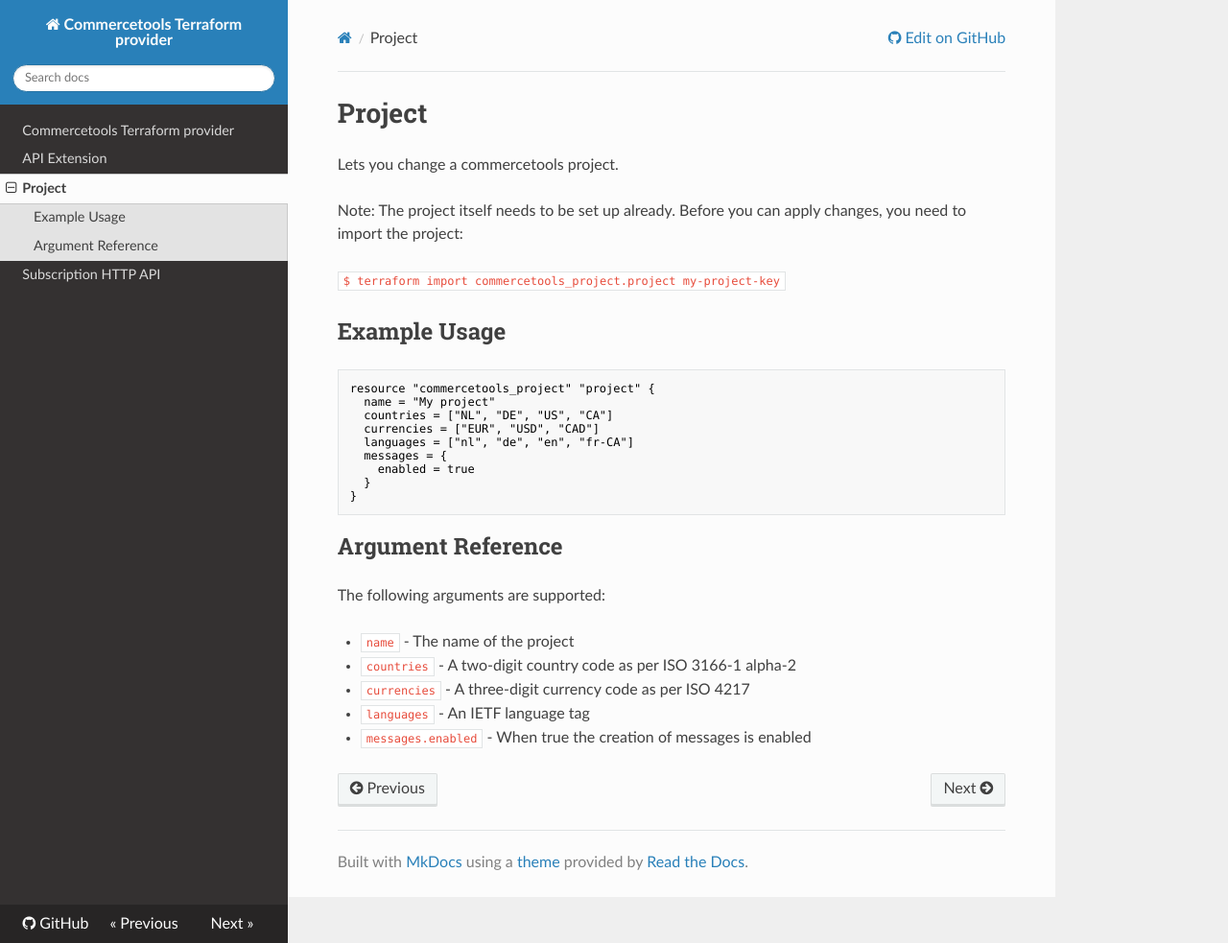
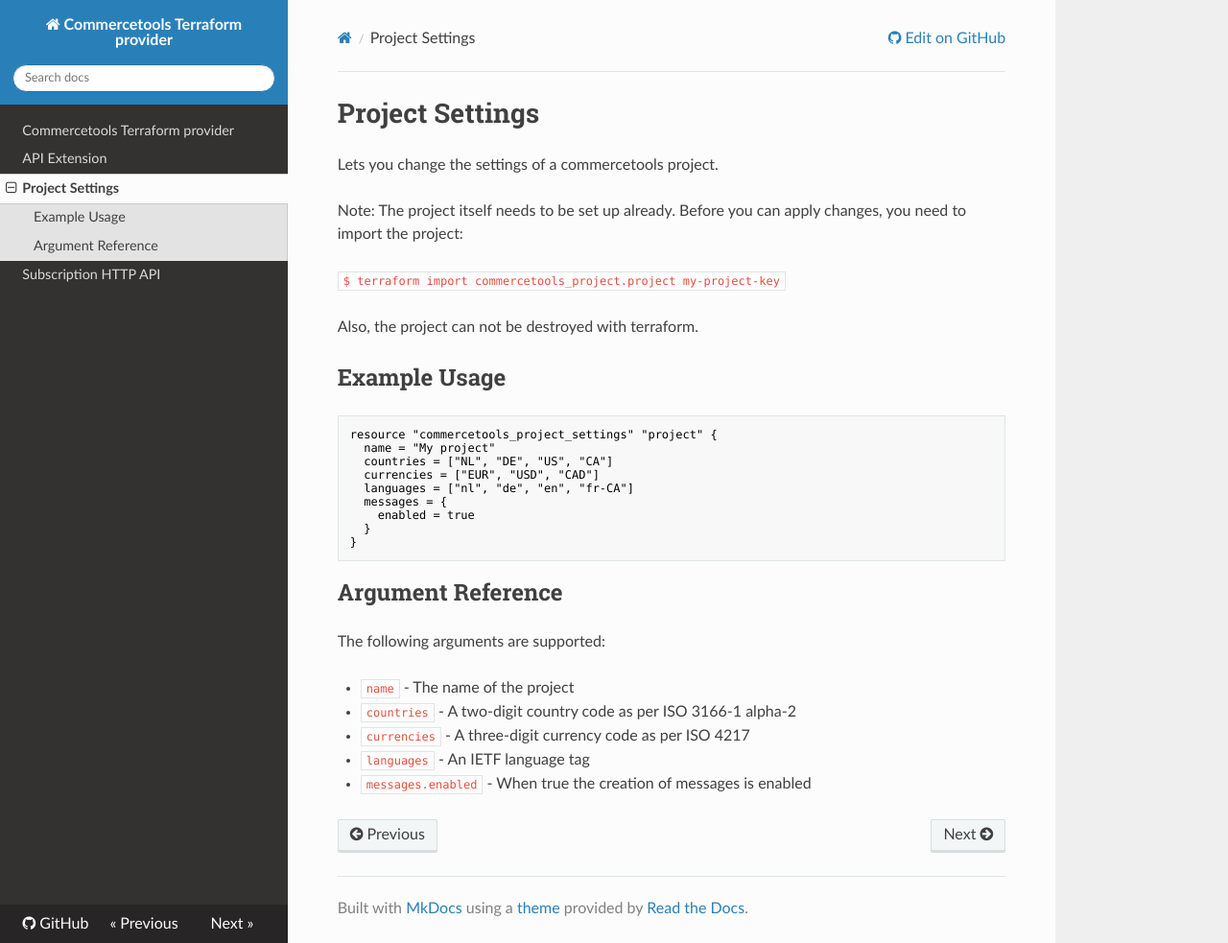
Before and after one commit to labd/terraform-provider-commercetools, an MkDocs documentation site: the page built from docs/resource_project.md, in a window 1280 px wide and 983 px high. Shown: the whole window at 96% size. Built offline with MkDocs 1.6.1, drawn with Linux system fonts in a browser that asks for light colours; nearby versions of some CDN libraries.

Commit message:
Update to project settings

````diff
--- a/docs/resource_project.md
+++ b/docs/resource_project.md
@@ -1,15 +1,17 @@
-# Project
+# Project Settings
 
-Lets you change a commercetools project.
+Lets you change the settings of a commercetools project.
 
 Note: The project itself needs to be set up already. Before you can apply changes, you need to import the project:
 
 ```$ terraform import commercetools_project.project my-project-key```
 
+Also, the project can not be destroyed with terraform.
+
 ## Example Usage
 
 ```hcl
-resource "commercetools_project" "project" {
+resource "commercetools_project_settings" "project" {
   name = "My project"
   countries = ["NL", "DE", "US", "CA"]
   currencies = ["EUR", "USD", "CAD"]
````
